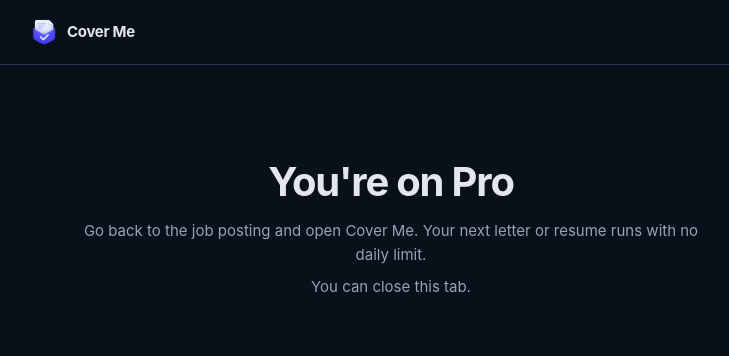
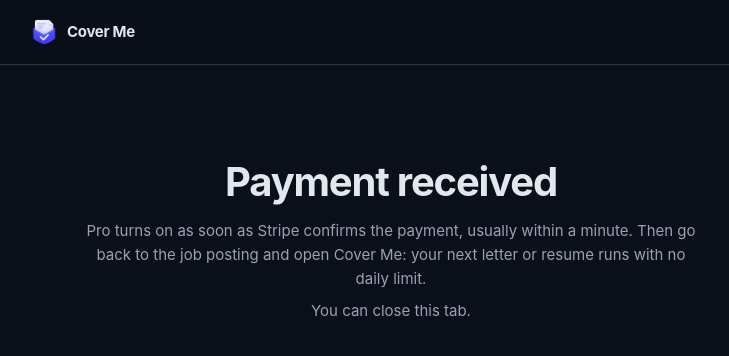
Before and after one commit to TheLinc/cover-me, a Next.js app in the folder web/: page /upgraded in a window 1280 px wide. Shown: the top 356 px of the page, without its empty margins (249-978 px from the left). Built offline with nearby package versions, Linux system fonts and the light colour scheme; no server answers.

Commit message:
fix(web): success page doesn't claim Pro before Stripe confirms

```diff
--- a/web/app/upgraded/page.tsx
+++ b/web/app/upgraded/page.tsx
@@ -3,12 +3,13 @@ import Image from 'next/image'
 import Link from 'next/link'
 
 export const metadata: Metadata = {
-  title: "You're on Pro | Cover Me",
+  title: 'Payment received | Cover Me',
   robots: { index: false },
 }
 
 // Stripe Checkout's success_url. Needs no sign-in: the extension picks up the
-// new tier from the server on its next request.
+// new tier from the server on its next request. Stripe's webhook can land a
+// few seconds after this page, so the copy doesn't promise Pro is already on.
 export default function UpgradedPage() {
   return (
     <div className="min-h-screen bg-background text-foreground">
@@ -22,9 +23,10 @@ export default function UpgradedPage() {
       </header>
 
       <main className="max-w-2xl mx-auto px-6 py-24 text-center">
-        <h1 className="text-[40px] font-bold leading-[1.05] tracking-[-1.2px]">You&apos;re on Pro</h1>
+        <h1 className="text-[40px] font-bold leading-[1.05] tracking-[-1.2px]">Payment received</h1>
         <p className="mt-4 text-muted-foreground">
-          Go back to the job posting and open Cover Me. Your next letter or resume runs with no daily limit.
+          Pro turns on as soon as Stripe confirms the payment, usually within a minute. Then go back to the job
+          posting and open Cover Me: your next letter or resume runs with no daily limit.
         </p>
         <p className="mt-2 text-muted-foreground">You can close this tab.</p>
       </main>
```
